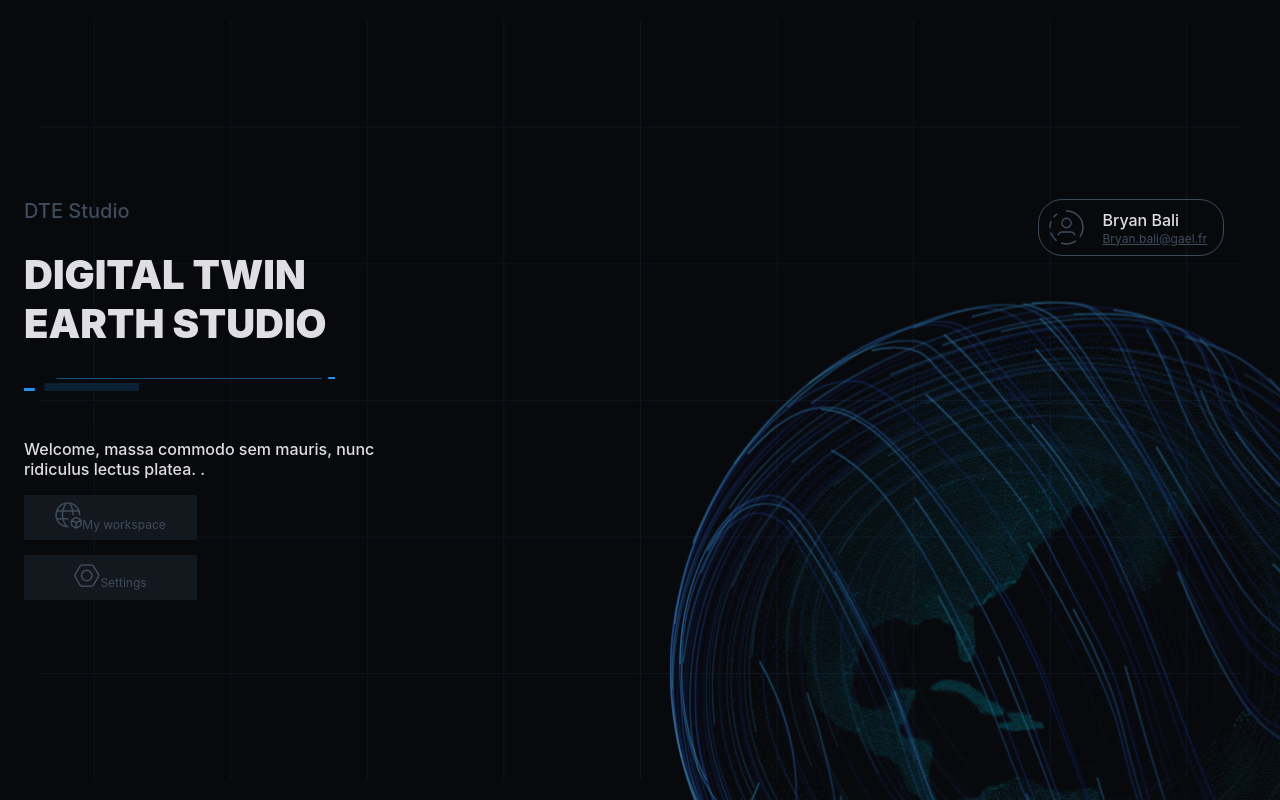
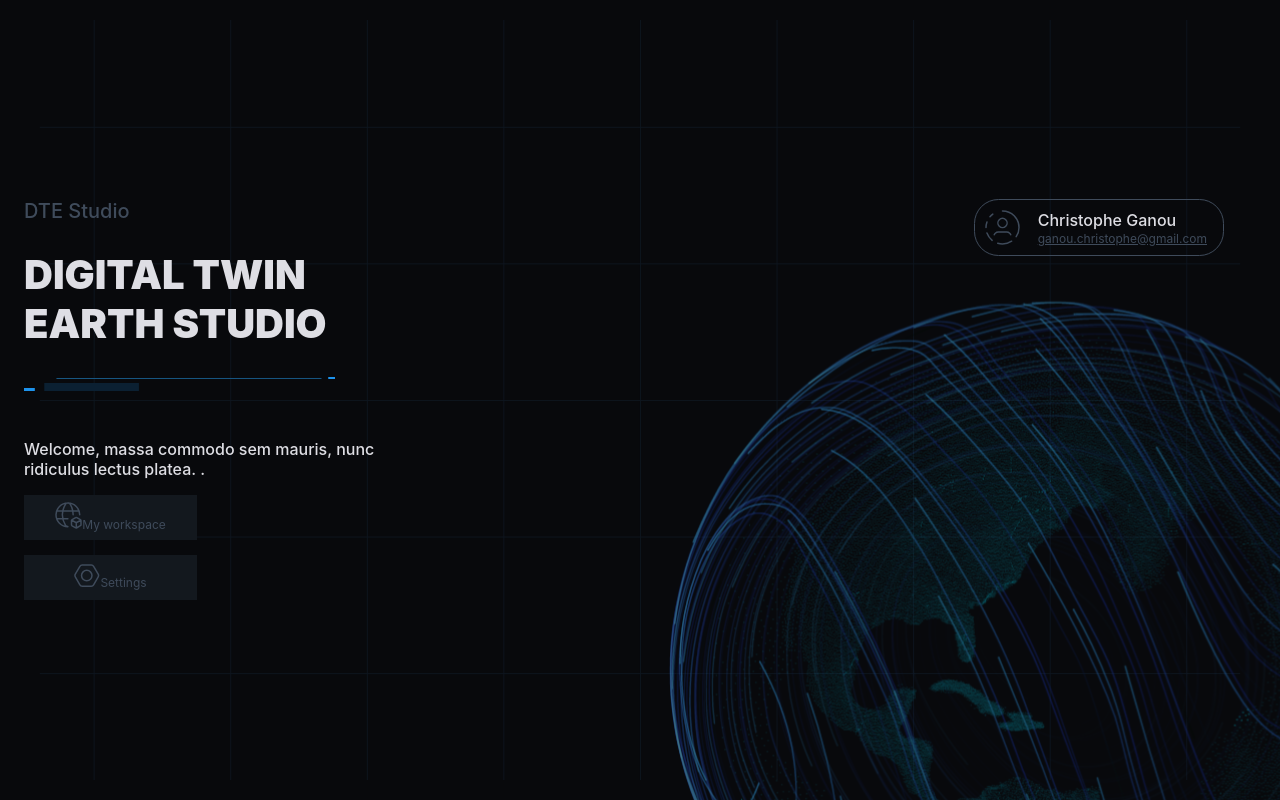
Before and after one commit to lekrikri/Resium-demo, a React (Create React App) app: page /Home in a window 1280 px wide. Built offline with nearby package versions, Linux system fonts and the light colour scheme; what cesium, react-native would draw is missing.

Commit message:
Mise a jour

```diff
--- a/src/pages/user/Home.js
+++ b/src/pages/user/Home.js
@@ -1,4 +1,4 @@
-import React from 'react';
+import React from "react";
 import { Background } from "../../GlobalStyles";
 import {
   MainContainer,
@@ -6,9 +6,9 @@ import {
   Text,
   HomeBackground,
   BtnWorkspace,
-	UserContainer
+  UserContainer,
 } from "../../components/home/Home.styles";
-import { Link } from 'react-router-dom';
+import { Link } from "react-router-dom";
 
 const Home = () => {
   return (
@@ -16,15 +16,14 @@ const Home = () => {
       <HomeBackground>
         <MainContainer />
         <UserContainer
-					mail="Bryan.bali@gael.fr"
-					fullname="Bryan Bali"
+          mail="ganou.christophe@gmail.com"
+          fullname="Christophe Ganou"
         />
         <Container>
-					<Text>Welcome, massa commodo sem mauris, nunc ridiculus lectus platea. .</Text>
-					<Link
-					to="/Workspace"
-					style={{textDecoration:"none"}}
-					>
+          <Text>
+            Welcome, massa commodo sem mauris, nunc ridiculus lectus platea. .
+          </Text>
+          <Link to="/Workspace" style={{ textDecoration: "none" }}>
             <BtnWorkspace />
           </Link>
         </Container>
```
Also changed, not shown: 1 other file (tests, documents, lock files or other folders). Lines whose indentation alone changed are shown as unchanged.
